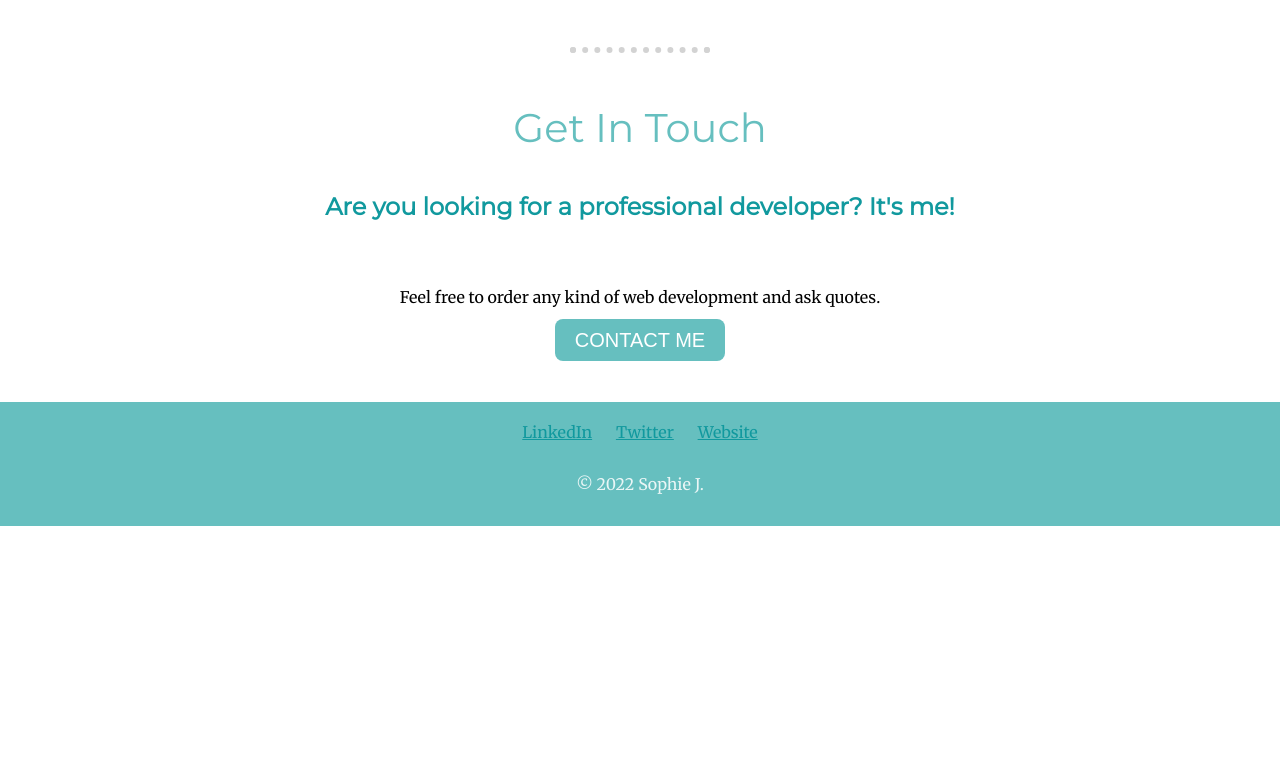
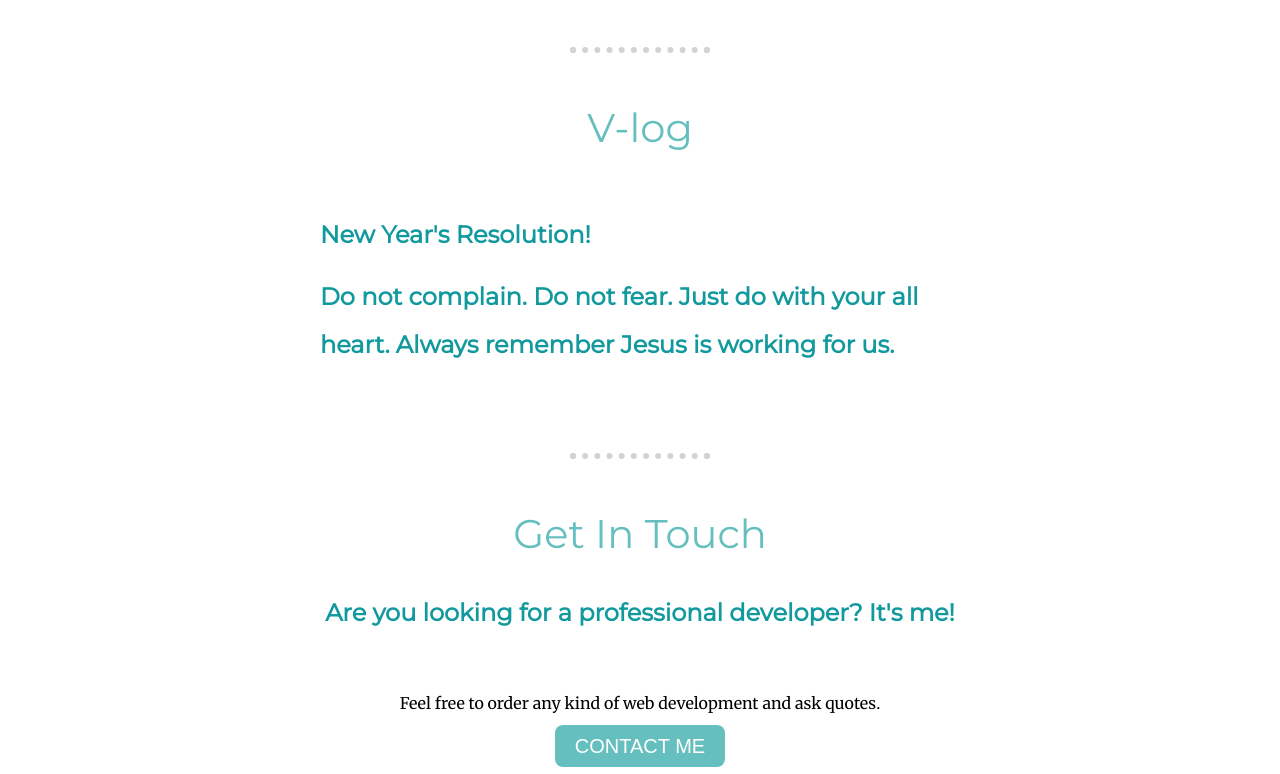
Before and after one commit to SoJJJ/SophieJ, a plain HTML site: page index.html in a window 1280 px wide. Shown: the part 1906-2680 px from the top of the page. Before the commit the page ends 2432 px from the top, so only its background shows below. Drawn offline with Linux system fonts and the light colour scheme.

Commit message:
Update index.html
1.1. 2023

```diff
--- a/index.html
+++ b/index.html
@@ -42,6 +42,16 @@
 
         <hr>
 
+        <div class="skills">
+            <h2>V-log</h2>
+            <div class="skill-row">
+            <h3>New Year's Resolution!<h3>
+                <p class="skill-description">Do not complain. Do not fear. Just do with your all heart. Always remember Jesus is working for us.</p>
+            </div>
+        <div>
+
+        <hr>
+
         <div class="contact-me">
           <h2>Get In Touch</h2>
           <h3 class="contact-message">Are you looking for a professional developer? It's me!</h3>
```
